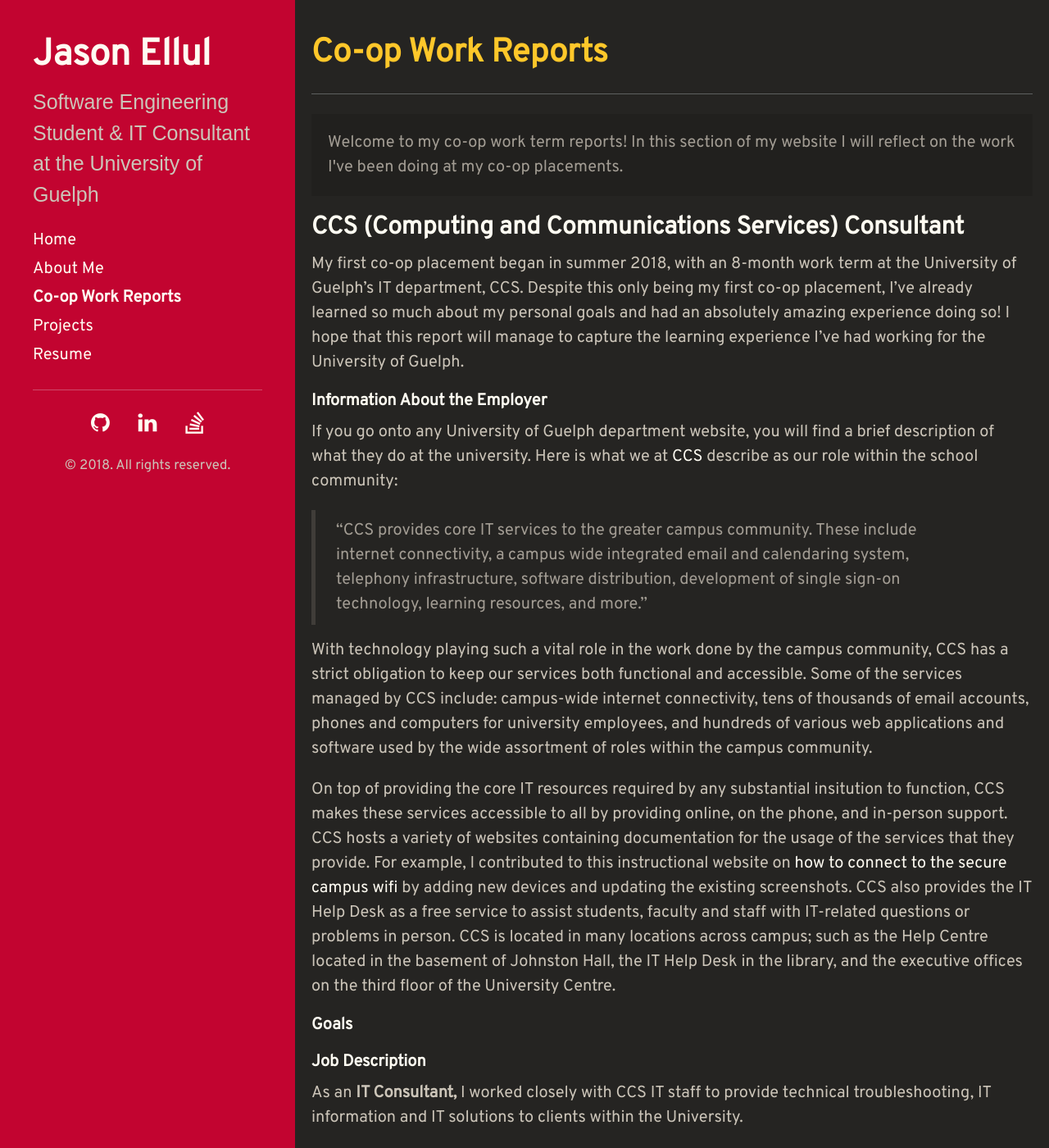
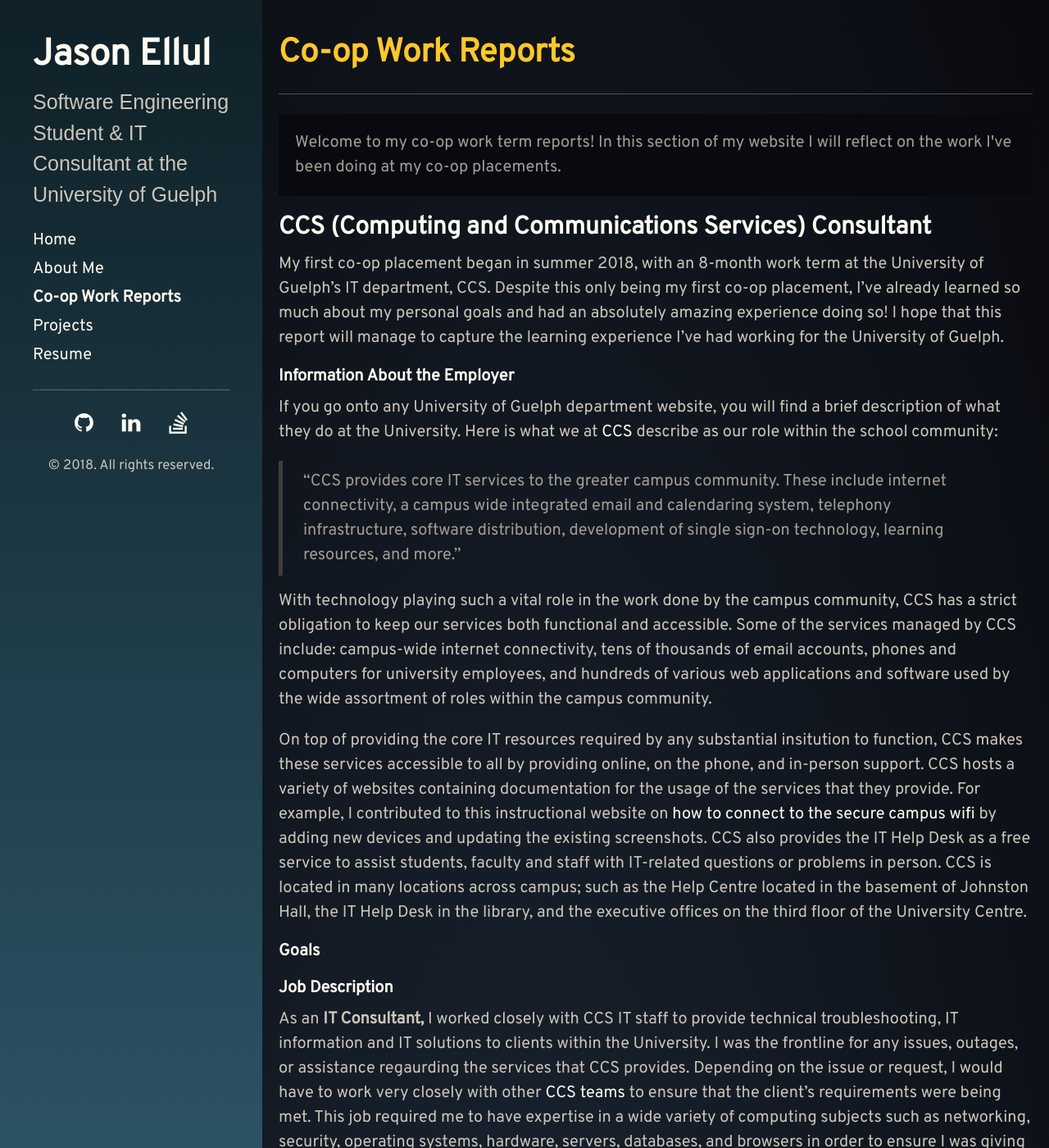
Before and after one commit to JasonEllul/JasonEllul.github.io, a Jekyll site: the page built from coop.md, in a window 1280 px wide and 1400 px high. Shown: the whole window at 82% size. Built offline with Jekyll 4.4.1, drawn with Linux system fonts in a browser that asks for light colours; nearby versions of some CDN libraries; some of the changed text lies outside the part shown.

Commit message:
night gradient

```diff
--- a/coop.md
+++ b/coop.md
@@ -9,7 +9,7 @@
 
 #### Information About the Employer
 
-If you go onto any University of Guelph department website, you will find a brief description of what they do at the university. Here is what we at [CCS](https://www.uoguelph.ca/ccs/) describe as our role within the school community:
+If you go onto any University of Guelph department website, you will find a brief description of what they do at the University. Here is what we at [CCS](https://www.uoguelph.ca/ccs/) describe as our role within the school community:
 
 > "CCS provides core IT services to the greater campus community. These include internet connectivity, a campus wide integrated email and calendaring system, telephony infrastructure, software distribution, development of single sign-on technology, learning resources, and more."
 
@@ -23,7 +23,13 @@
 
 #### Job Description
 
-As an <b>IT Consultant,</b> I worked closely with CCS IT staff to provide technical troubleshooting, IT information and IT solutions to clients within the University.
+As an <b>IT Consultant,</b> I worked closely with CCS IT staff to provide technical troubleshooting, IT information and IT solutions to clients within the University. I was the frontline for any issues, outages, or assistance regaurding the services that CCS provides. Depending on the issue or request, I would have to work very closely with other [CCS teams](https://www.uoguelph.ca/ccs/)  to ensure that the client's requirements were being met. This job required me to have expertise in a wide variety of computing subjects such as networking, security, operating systems, hardware, servers, databases, and browsers in order to ensure I was giving appropriate consultation to clients. I already had varying knowledge in some of these topics from school, but I definitely learned a ton about the technical side of core IT by working alongside the other CCS teams.
+
+One of the most important skills required to be an IT Consultant at the University of Guelph is the ability to communicate technical information properly and effectively. I was required to regularly convey technical information to clients and other IT staff within the University, through both written and vocal communication. Soft skills are constantly demanded by the job as you respond to emails, phone calls, and meet clients in person. Fortunately for me, I started the job with three years of customer service experience from my cashier job at [Hero Burger](https://heroburgers.com/), and I was already comfortable treating clients with confidence and professionalism. However, even with my previous experience, every day at CCS managed to be a learning opportunity for my soft skills.
+
+Every single day on this job is unique. I spent the majority of my time in the Help Center, where I assisted clients with lots of entirely different problems and requests. Some requests would be as simple as ensuring that an employee has permissions to login to a specific computer, others would be much more complicated such as assisting a department administrator choose which type of [LISTSERV](http://www.lsoft.com/) they should create based on their communication needs. I also frequently got to get out of the office and help the other CCS teams with bigger projects; such as doing the BIOS setup on a new shipment of desktops, or installing the latest chemistry software on a room full of lab machines.
+
+#### Conclusion
 
 
 
--- a/public/css/blackdoc.css
+++ b/public/css/blackdoc.css
@@ -34,6 +34,8 @@
 body {
   color: #ccc5b9;
   background-color: #252422;
+  background-image: radial-gradient(ellipse at bottom, #1B2735 0%, #090A0F 100%);
+
 }
 
 h1,
@@ -167,7 +169,7 @@
 
 .message {
   color: #a39d94;
-  background-color: #21201e;
+  background-color: #090A0F;
 }
 
 /* Gist */
@@ -201,7 +203,9 @@
   text-align: center;
   padding: 2rem 1rem;
   color: #ccc5b9;
-  background-color: #C20430;
+  background-color: #252422;
+      background-image: linear-gradient(#0F2027, #2C5364);
+
   overflow: auto;
 }
 @media (min-width: 48em) {
@@ -210,7 +214,7 @@
     top: 0;
     left: 0;
     bottom: 0;
-    width: 18rem;
+    width: 16rem;
     text-align: left;
   }
 }
@@ -274,14 +278,14 @@
 @media (min-width: 48em) {
   .content {
     max-width: 95%;
-    margin-left: 18rem;
+    margin-left: 16rem;
     margin-right: 0rem;
   }
 }
 
 @media (min-width: 64em) {
   .content {
-    margin-left: 18rem;
+    margin-left: 16rem;
     margin-right: 0rem;
   }
 }
```
Also changed, not shown: 6 other files.
